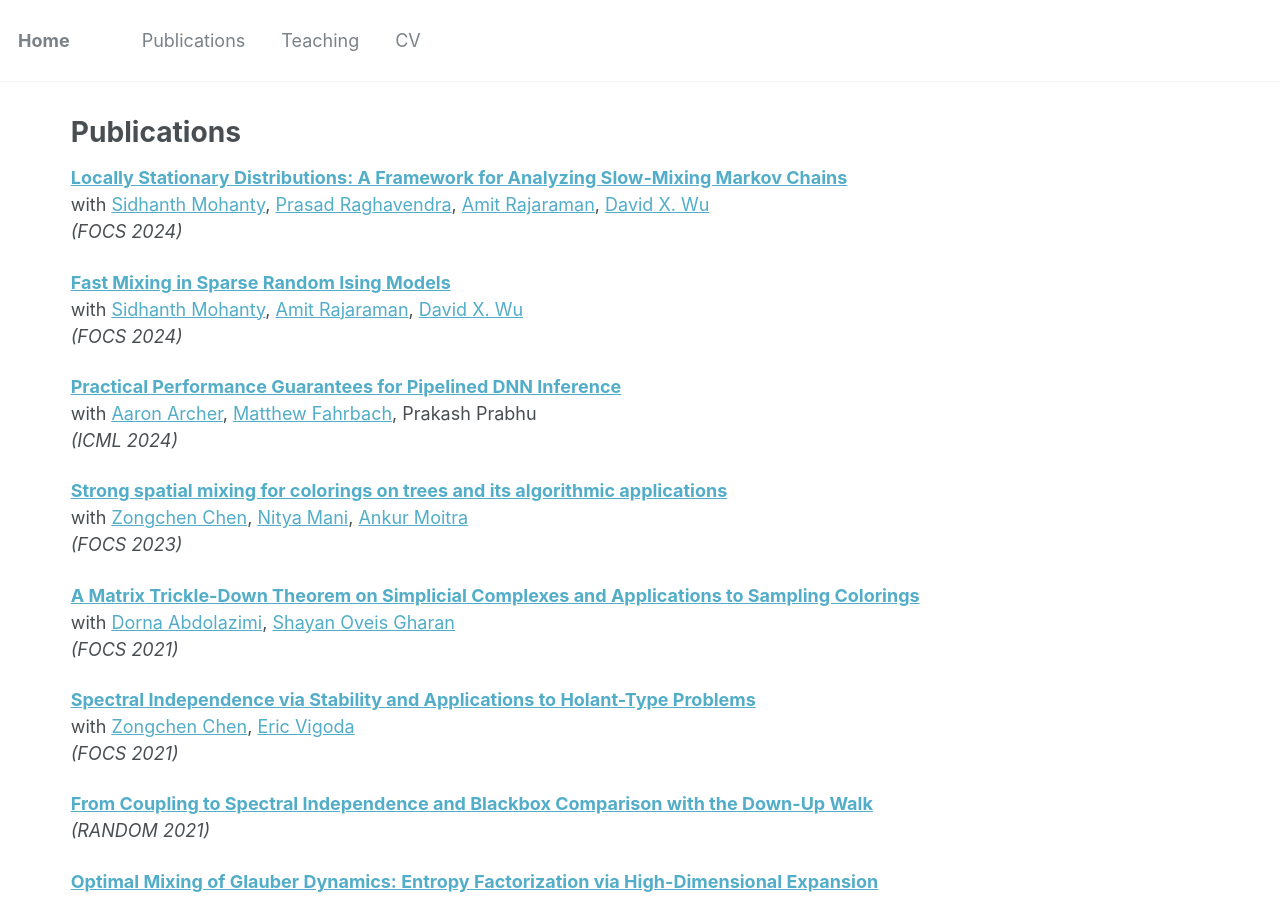
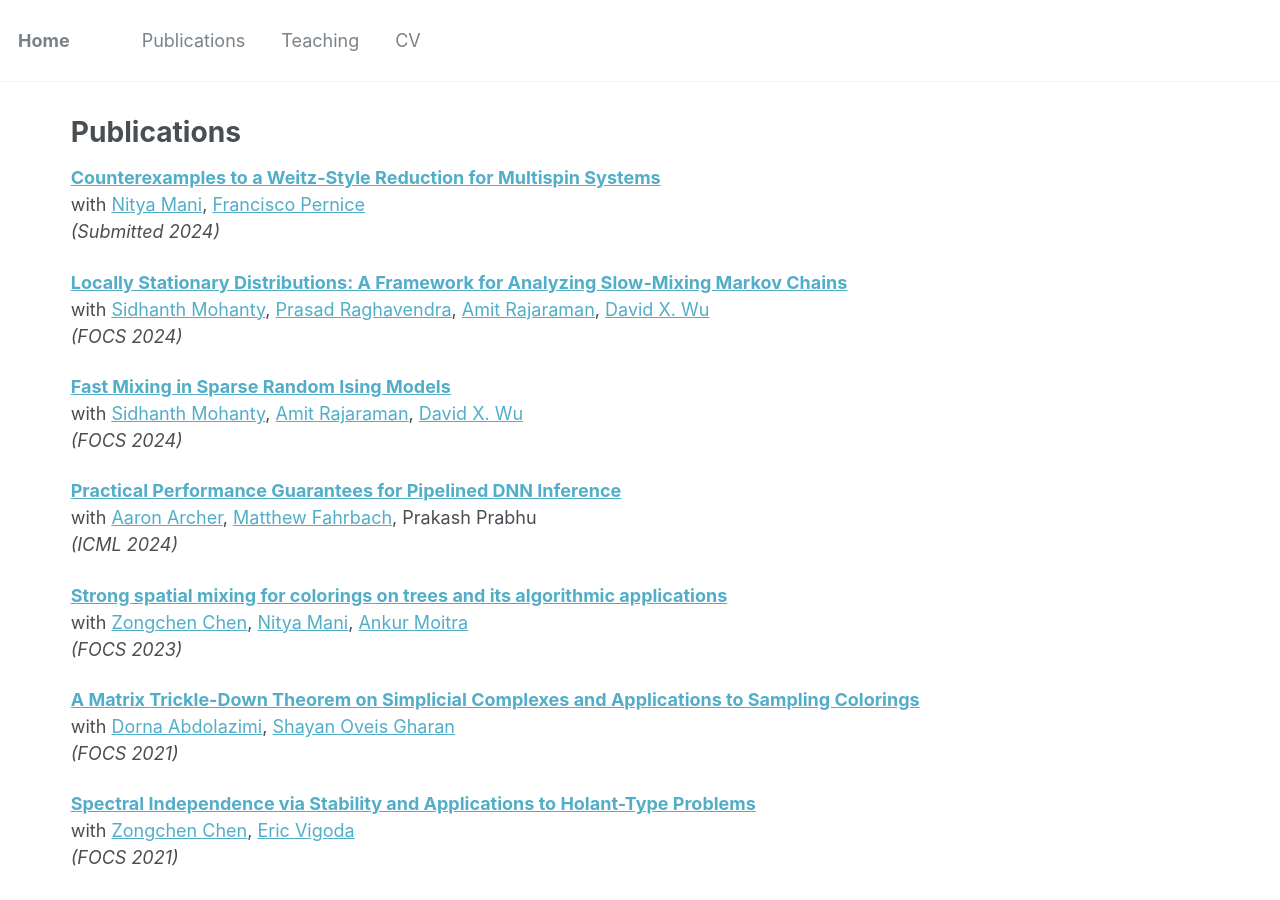
Before and after one commit to kuikuiliu/kuikuiliu.github.io, a Jekyll site: the page built from _pages/publications.md, in a window 1280 px wide and 900 px high. Built offline with Jekyll 4.4.1, drawn with Linux system fonts in a browser that asks for light colours.

Commit message:
weitz counterexample paper

```diff
--- a/_pages/publications.md
+++ b/_pages/publications.md
@@ -4,6 +4,10 @@ title: "Publications"
 permalink: /publications/
 author_profile: false
 ---
+
+**[Counterexamples to a Weitz-Style Reduction for Multispin Systems](https://arxiv.org/abs/2411.06541)** <br />
+with [Nitya Mani](https://www.mit.edu/~nmani/), [Francisco Pernice](https://sites.google.com/view/franciscopernice/home) <br />
+*(Submitted 2024)*
 
 **[Locally Stationary Distributions: A Framework for Analyzing Slow-Mixing Markov Chains](https://arxiv.org/abs/2405.20849)** <br />
 with [Sidhanth Mohanty](https://sidhanthm.com/), [Prasad Raghavendra](https://people.eecs.berkeley.edu/~prasad/), [Amit Rajaraman](https://amitrajaraman.github.io/about/), [David X. Wu](https://davidxwu.github.io/) <br />
```
Also changed, not shown: 3 other files.
